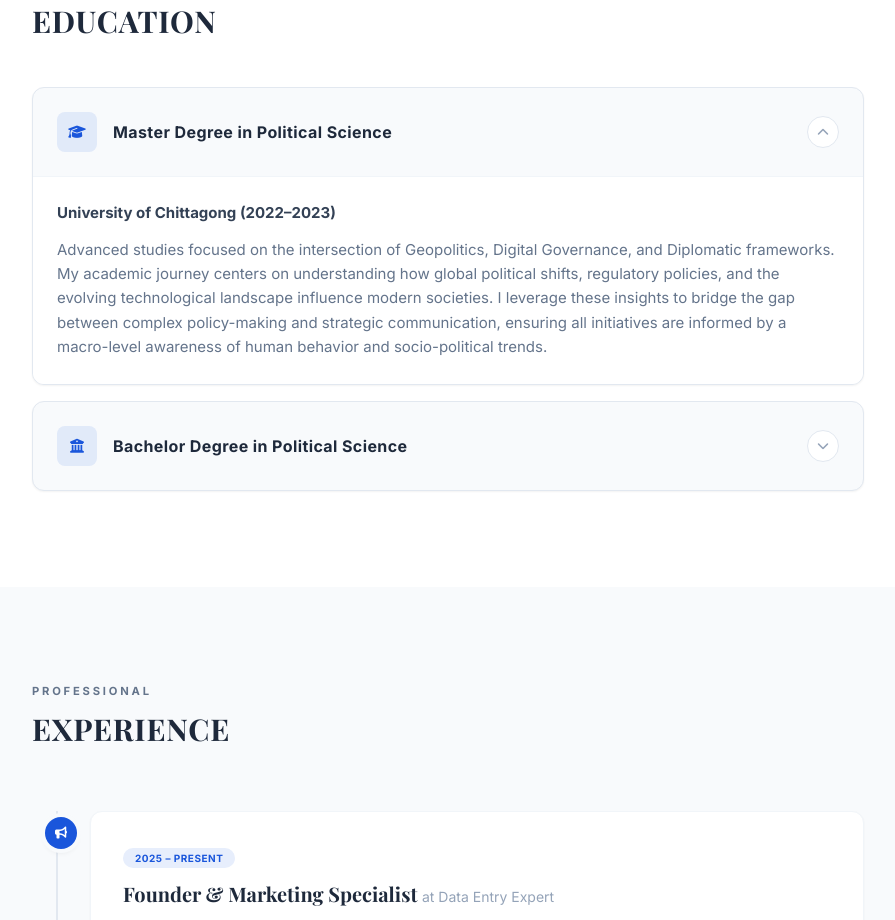
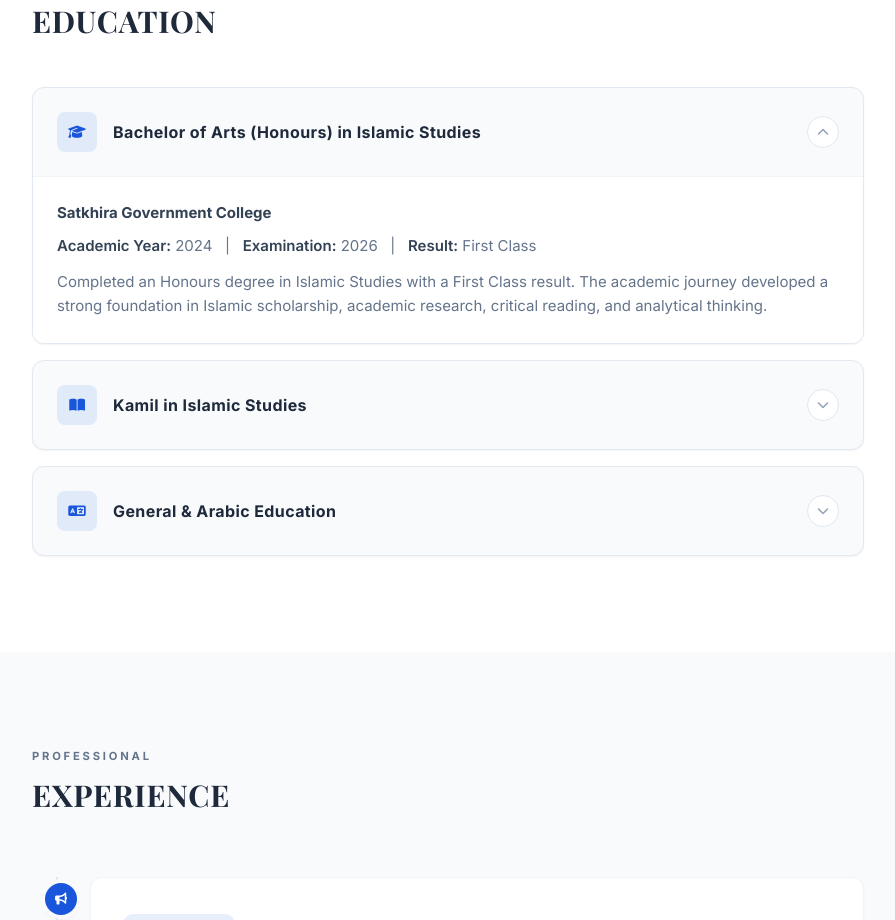
Before and after one commit to mdsiddiqali2-spec/Abubokkar, a plain HTML site: page index.html in a window 1280 px wide. Shown: the part 4220-5140 px from the top of the page, without its empty margins (336-1231 px from the left). Drawn offline with nearby package versions, Linux system fonts and the light colour scheme; a web font is replaced by a local one.

Commit message:
Update education section with accurate academic background

```diff
--- a/index.html
+++ b/index.html
@@ -286,36 +286,56 @@
             <span class="section-label block mb-3">Education</span>
             <h2 class="text-3xl font-serif font-bold text-slate-800 tracking-wide mb-12 uppercase">Education</h2>
             <div class="max-w-4xl space-y-4">
+
                 <div class="border border-slate-200 rounded-xl overflow-hidden bg-offwhite shadow-sm">
                     <button class="accordion-header w-full text-left p-6 flex justify-between items-center hover:bg-blue-50/40 transition focus:outline-none" onclick="toggleAccordion(this)">
                         <div class="flex items-center gap-4">
                             <div class="w-10 h-10 rounded-lg bg-primary/10 text-primary flex items-center justify-center shrink-0"><i class="fa-solid fa-graduation-cap text-sm"></i></div>
-                            <span class="font-bold text-slate-800 text-base tracking-wide">Master Degree in Political Science</span>
+                            <span class="font-bold text-slate-800 text-base tracking-wide">Bachelor of Arts (Honours) in Islamic Studies</span>
                         </div>
                         <span class="accordion-chevron w-8 h-8 rounded-full bg-white border border-slate-200 flex items-center justify-center text-slate-400 shrink-0"><i class="fa-solid fa-chevron-down text-xs"></i></span>
                     </button>
                     <div class="accordion-content">
                         <div class="p-6 border-t border-slate-100 text-slate-500 leading-relaxed text-[15px] bg-white">
-                            <p class="mb-3"><strong class="text-slate-700">University of Chittagong (2022&#8211;2023)</strong></p>
-                            <p>Advanced studies focused on the intersection of Geopolitics, Digital Governance, and Diplomatic frameworks. My academic journey centers on understanding how global political shifts, regulatory policies, and the evolving technological landscape influence modern societies. I leverage these insights to bridge the gap between complex policy-making and strategic communication, ensuring all initiatives are informed by a macro-level awareness of human behavior and socio-political trends.</p>
+                            <p class="mb-2"><strong class="text-slate-700">Satkhira Government College</strong></p>
+                            <p class="mb-3"><span class="font-semibold text-slate-700">Academic Year:</span> 2024 &nbsp; | &nbsp; <span class="font-semibold text-slate-700">Examination:</span> 2026 &nbsp; | &nbsp; <span class="font-semibold text-slate-700">Result:</span> First Class</p>
+                            <p>Completed an Honours degree in Islamic Studies with a First Class result. The academic journey developed a strong foundation in Islamic scholarship, academic research, critical reading, and analytical thinking.</p>
                         </div>
                     </div>
                 </div>
+
                 <div class="border border-slate-200 rounded-xl overflow-hidden bg-offwhite shadow-sm">
                     <button class="accordion-header w-full text-left p-6 flex justify-between items-center hover:bg-blue-50/40 transition focus:outline-none" onclick="toggleAccordion(this)">
                         <div class="flex items-center gap-4">
-                            <div class="w-10 h-10 rounded-lg bg-primary/10 text-primary flex items-center justify-center shrink-0"><i class="fa-solid fa-university text-sm"></i></div>
-                            <span class="font-bold text-slate-800 text-base tracking-wide">Bachelor Degree in Political Science</span>
+                            <div class="w-10 h-10 rounded-lg bg-primary/10 text-primary flex items-center justify-center shrink-0"><i class="fa-solid fa-book-open text-sm"></i></div>
+                            <span class="font-bold text-slate-800 text-base tracking-wide">Kamil in Islamic Studies</span>
                         </div>
                         <span class="accordion-chevron w-8 h-8 rounded-full bg-white border border-slate-200 flex items-center justify-center text-slate-400 shrink-0"><i class="fa-solid fa-chevron-down text-xs"></i></span>
                     </button>
                     <div class="accordion-content">
                         <div class="p-6 border-t border-slate-100 text-slate-500 leading-relaxed text-[15px] bg-white">
-                            <p class="mb-3"><strong class="text-slate-700">University of Chittagong (2018&#8211;2022)</strong></p>
-                            <p>Focused on the core principles of governance, public policy, and political theory. This academic foundation enabled a deep understanding of analytical research, organizational structures, and the socio-political factors that shape human decision-making. I leverage these insights to approach complex problem-solving with a broad perspective, ensuring all strategic communications are grounded in sound logic and an understanding of systemic dynamics.</p>
+                            <p class="mb-2"><strong class="text-slate-700">Gunakarkati Khairia Aziziah Kamil Madrasah</strong></p>
+                            <p class="mb-3"><span class="font-semibold text-slate-700">Location:</span> Ashashuni, Satkhira &nbsp; | &nbsp; <span class="font-semibold text-slate-700">Result:</span> First Class</p>
+                            <p>Completed Kamil-level Islamic education with a First Class result, strengthening academic preparation in Islamic scholarship alongside formal general education.</p>
                         </div>
                     </div>
                 </div>
+
+                <div class="border border-slate-200 rounded-xl overflow-hidden bg-offwhite shadow-sm">
+                    <button class="accordion-header w-full text-left p-6 flex justify-between items-center hover:bg-blue-50/40 transition focus:outline-none" onclick="toggleAccordion(this)">
+                        <div class="flex items-center gap-4">
+                            <div class="w-10 h-10 rounded-lg bg-primary/10 text-primary flex items-center justify-center shrink-0"><i class="fa-solid fa-language text-sm"></i></div>
+                            <span class="font-bold text-slate-800 text-base tracking-wide">General &amp; Arabic Education</span>
+                        </div>
+                        <span class="accordion-chevron w-8 h-8 rounded-full bg-white border border-slate-200 flex items-center justify-center text-slate-400 shrink-0"><i class="fa-solid fa-chevron-down text-xs"></i></span>
+                    </button>
+                    <div class="accordion-content">
+                        <div class="p-6 border-t border-slate-100 text-slate-500 leading-relaxed text-[15px] bg-white">
+                            <p>Academic background combining general education with Arabic and madrasa-based Islamic studies, providing a complementary foundation in both mainstream academic learning and traditional Islamic scholarship.</p>
+                        </div>
+                    </div>
+                </div>
+
             </div>
         </div>
     </section>
```
